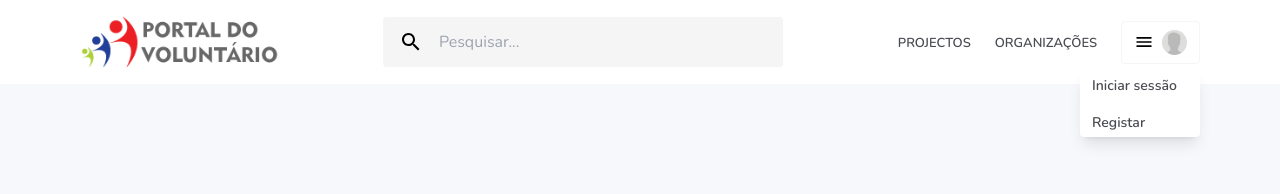
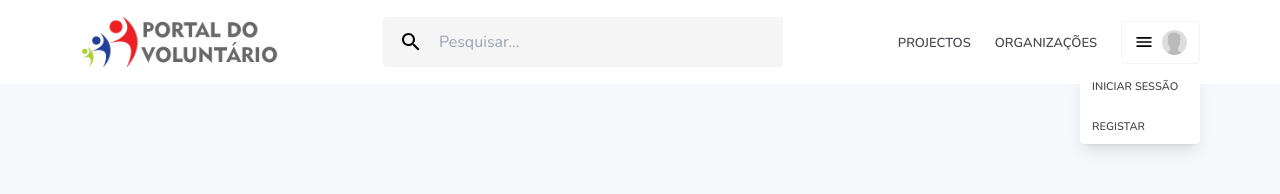
Before and after one commit to FelixPereira/bvolunt, a Next.js app: page / in a window 1280 px wide. Both pictures are taken after a click on the element 1160 px from the left and 42 px from the top of the page. Shown: the top 194 px of the page. Built offline with nearby package versions, Linux system fonts and the light colour scheme.

Commit message:
feat: show modal when clicking on Iniciar Sessão link

```diff
--- a/app/components/header/UserLinks.tsx
+++ b/app/components/header/UserLinks.tsx
@@ -37,16 +37,17 @@ const UserLinks: React.FC<UserLinksProps> = ({
       <span
         onClick={handleOpenModal}
         className='
-          py-1
+          py-2
           px-3
           font-[600]
           text-textBody
-          text-[14px]
+          text-[11px]
+          uppercase
           transition
           duration-[200ms]
           cursor-pointer
           hover:bg-primary
-            hover:text-neutralLight
+          hover:text-neutralLight
         '
       >
         Iniciar sessão
@@ -54,11 +55,12 @@ const UserLinks: React.FC<UserLinksProps> = ({
       <span
         onClick={handleOpenModal}
         className='
-          py-1
+          py-2
           px-3
           font-[600]
           text-textBody
-          text-[14px]
+          text-[11px]
+          uppercase
           transition
           duration-[200ms]
           cursor-pointer
```
